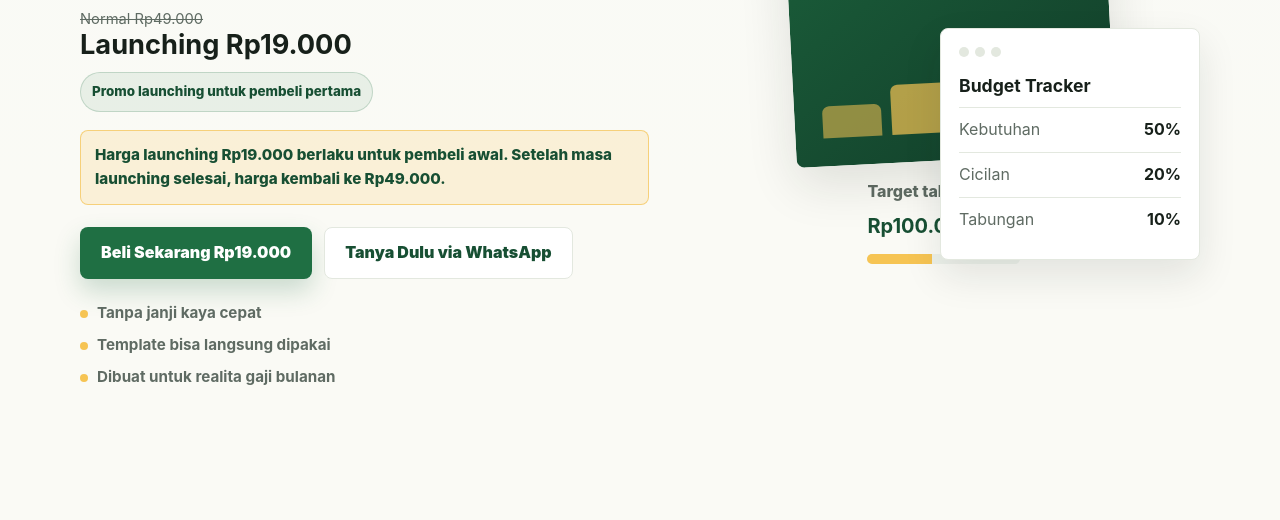
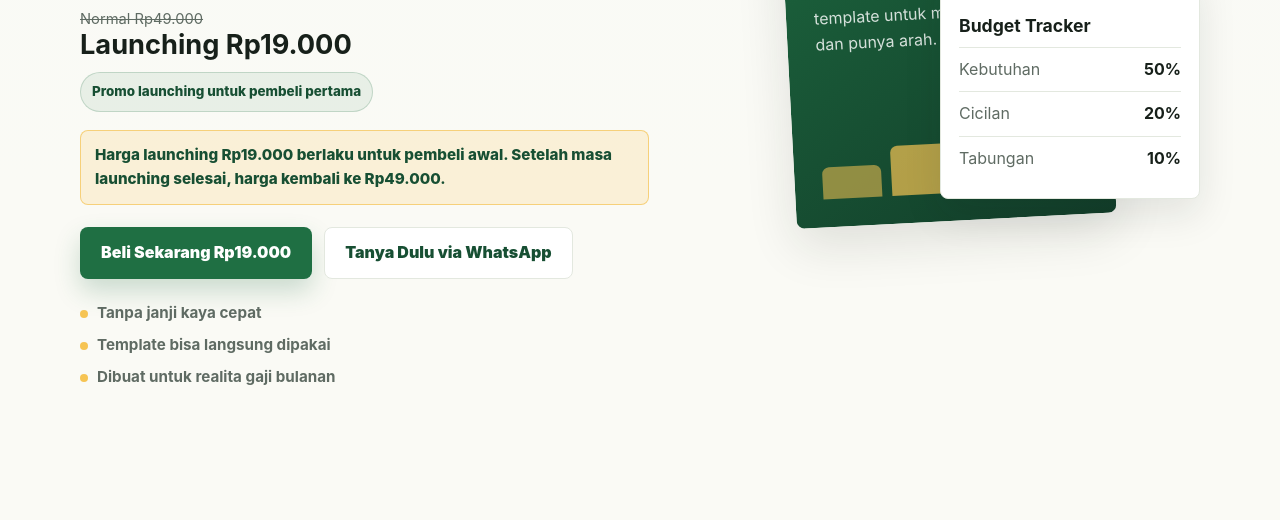
Before and after one commit to KeyzoDev/landing-page-100juta, a plain HTML site: page index.html in a window 1280 px wide. Shown: the part 580-1100 px from the top of the page. Drawn offline with Linux system fonts and the light colour scheme.

Commit message:
Fix product card CSS selector

```diff
--- a/styles.css
+++ b/styles.css
@@ -339,7 +339,7 @@
 .cover-chart span:nth-child(4) { height: 100%; }
 
 .template-card,
-target-card {
+.target-card {
   position: absolute;
   right: 0;
   width: min(72vw, 260px);
```
